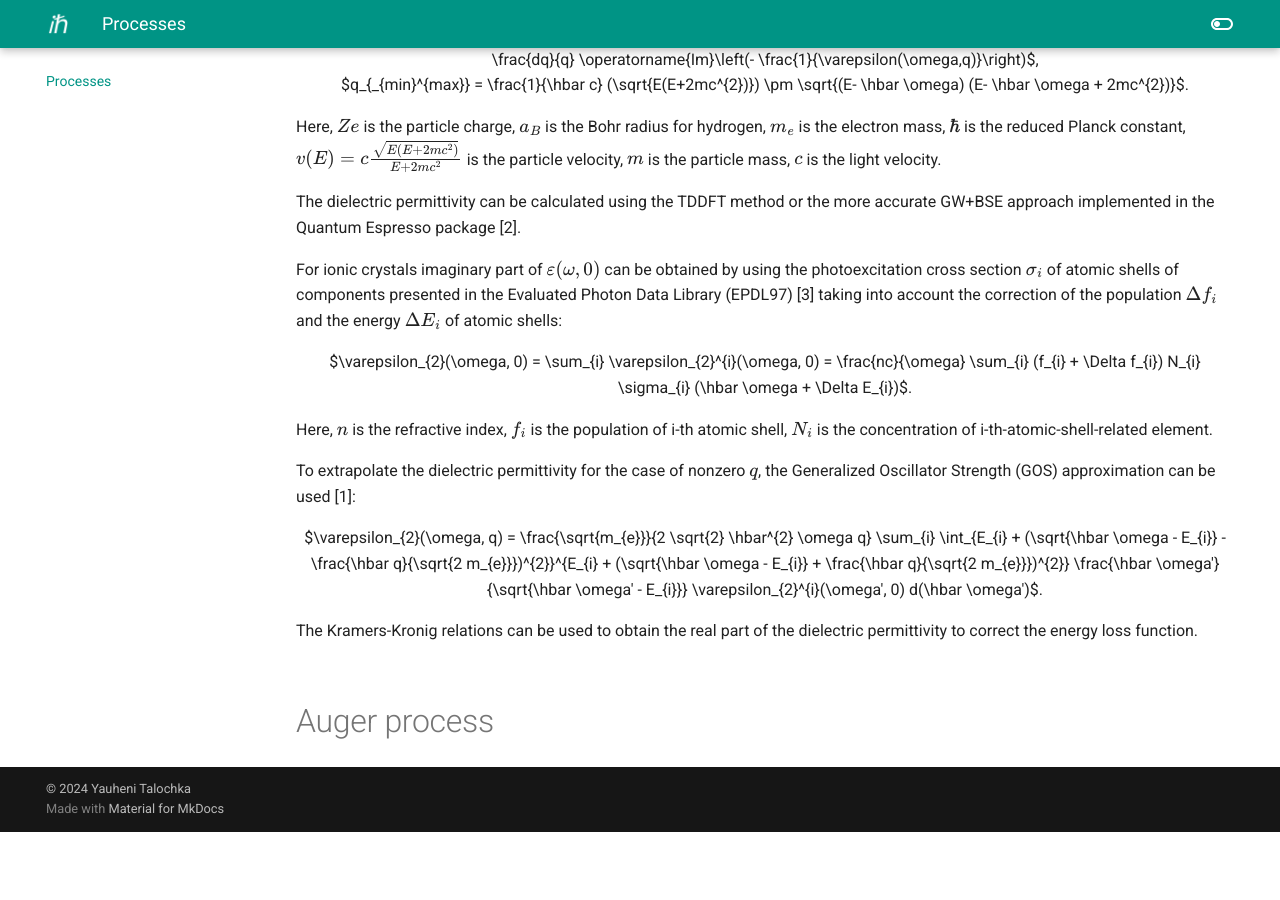
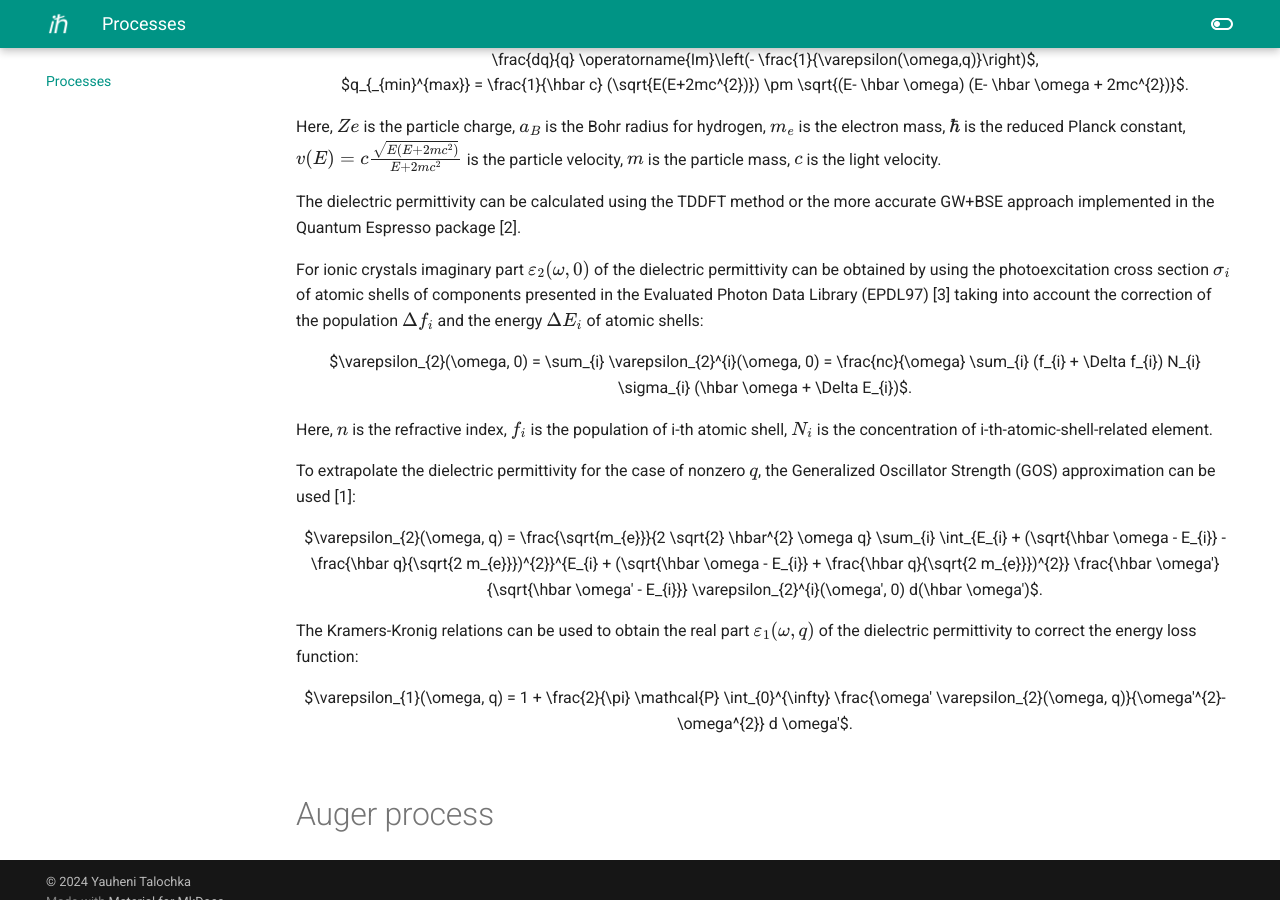
Before and after one commit to YauheniTalochkaN/LEPAM_Docs, an MkDocs documentation site: the page built from docs/processes.md, in a window 1280 px wide and 900 px high, scrolled down 912 px. Built offline with MkDocs 1.6.1 and Material for MkDocs 9.7.7, drawn with Linux system fonts in a browser that asks for light colours; before the commit the page ends 1744 px from its top, so only the background shows below that.

Commit message:
Kramers-Kronig relations

```diff
--- a/docs/processes.md
+++ b/docs/processes.md
@@ -20,7 +20,7 @@ Here, $Ze$ is the particle charge, $a_{B}$ is the Bohr radius for hydrogen, $m_{
 
 The dielectric permittivity can be calculated using the TDDFT method or the more accurate GW+BSE approach implemented in the Quantum Espresso package [2].
 
-For ionic crystals imaginary part of $\varepsilon(\omega, 0)$ can be obtained by using the photoexcitation cross section $\sigma_{i}$ of atomic shells of components presented in the Evaluated Photon Data Library (EPDL97) [3] taking into account the correction of the population $\Delta f_{i}$ and the energy $\Delta E_{i}$ of atomic shells:
+For ionic crystals imaginary part $\varepsilon_{2}(\omega, 0)$ of the dielectric permittivity can be obtained by using the photoexcitation cross section $\sigma_{i}$ of atomic shells of components presented in the Evaluated Photon Data Library (EPDL97) [3] taking into account the correction of the population $\Delta f_{i}$ and the energy $\Delta E_{i}$ of atomic shells:
 
 <center>
     $\varepsilon_{2}(\omega, 0) = \sum_{i} \varepsilon_{2}^{i}(\omega, 0) = \frac{nc}{\omega} \sum_{i} (f_{i} + \Delta f_{i}) N_{i} \sigma_{i} (\hbar \omega + \Delta E_{i})$.
@@ -34,7 +34,11 @@ To extrapolate the dielectric permittivity for the case of nonzero $q$, the Gene
     $\varepsilon_{2}(\omega, q) = \frac{\sqrt{m_{e}}}{2 \sqrt{2} \hbar^{2} \omega q} \sum_{i} \int_{E_{i} + (\sqrt{\hbar \omega - E_{i}} - \frac{\hbar q}{\sqrt{2 m_{e}}})^{2}}^{E_{i} + (\sqrt{\hbar \omega - E_{i}} + \frac{\hbar q}{\sqrt{2 m_{e}}})^{2}} \frac{\hbar \omega'}{\sqrt{\hbar \omega' - E_{i}}} \varepsilon_{2}^{i}(\omega', 0) d(\hbar \omega')$.
 </center>
 
-The Kramers-Kronig relations can be used to obtain the real part of the dielectric permittivity to correct the energy loss function.
+The Kramers-Kronig relations can be used to obtain the real part $\varepsilon_{1}(\omega, q)$ of the dielectric permittivity to correct the energy loss function:
+
+<center>
+    $\varepsilon_{1}(\omega, q) = 1 + \frac{2}{\pi} \mathcal{P} \int_{0}^{\infty} \frac{\omega' \varepsilon_{2}(\omega, q)}{\omega'^{2}-\omega^{2}} d \omega'$.
+</center>
 
 <br>
 
```
